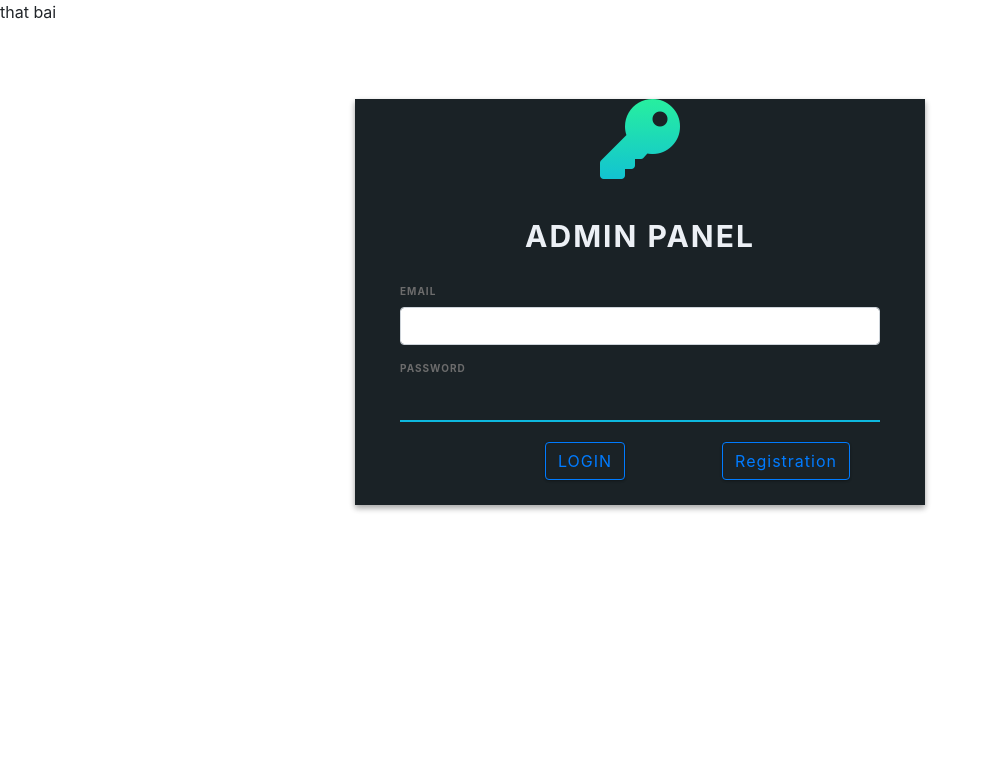
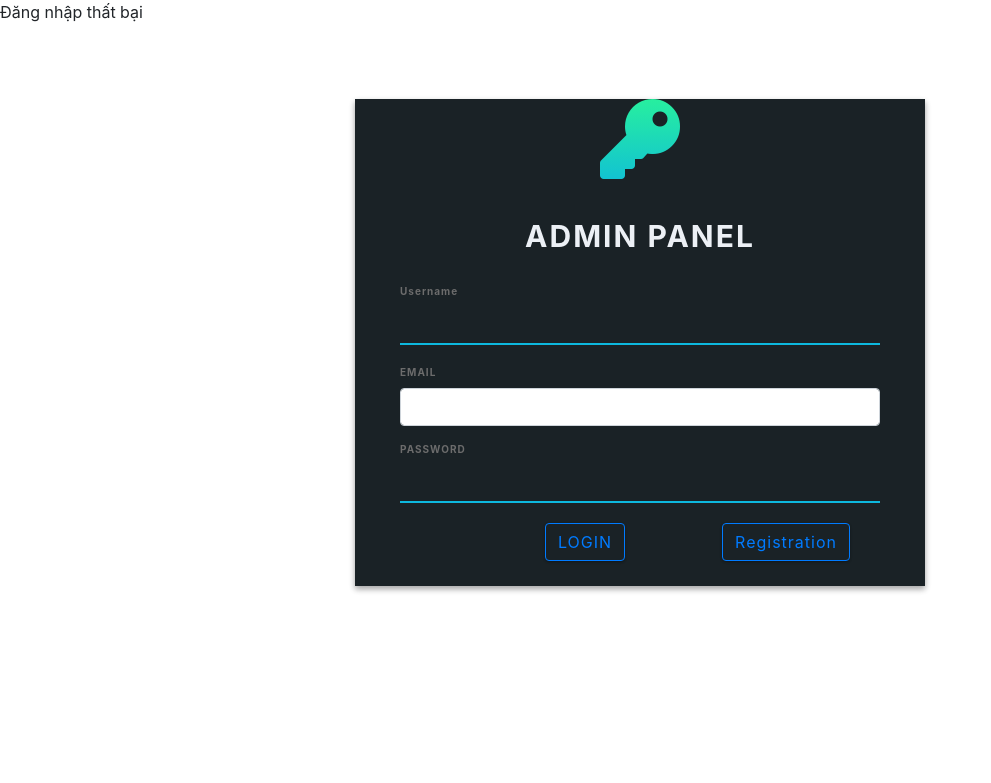
Before and after one commit to vinh333/V-QLSinhvien, a PHP site: page /login.php in a window 1280 px wide. Shown: the top 783 px of the page, without its empty margins (0-991 px from the left). Run offline with PHP 8.4, Linux system fonts and the light colour scheme; data that the repository does not hold is empty; some libraries are stand-ins or nearby versions.

Commit message:
chinh_sua

```diff
--- a/Registration.php
+++ b/Registration.php
@@ -63,7 +63,7 @@
       <h1 class="title">Get in touch</h1>
       <form action="<?php echo htmlspecialchars($_SERVER["PHP_SELF"]); ?>" method="post" enctype="multipart/form-data" class="contact-form row">
          <div class="form-field col-lg-6">
-            <input id="name" name="username" class="input-text js-input" type="text" required>
+            <input name="username" class="input-text js-input" type="text" required>
             <label class="label" for="name">Name</label>
          </div>
          <div class="form-field col-lg-6 ">
@@ -72,7 +72,7 @@
          </div>
          <div class="form-field col-lg-6 ">
             <input name="password" class="input-text js-input" type="text" required>
-            <label class="label" for="password">password</label>
+            <label class="label" for="password">PASSWORD</label>
          </div>
          <div class="form-field col-lg-12">
             <input class="submit-btn" name="submit" value="Submit" type="submit">
--- a/login.html
+++ b/login.html
@@ -31,8 +31,11 @@
                         <div class="col-lg-12 login-form">
                             <form>
                                 <div class="form-group">
+                                    <label class="form-control-label">Username</label>
+                                    <input type="text" name="username" class="form-control">
+                                </div>
+                                <div class="form-group">
                                     <label class="form-control-label">EMAIL</label>
-
                                     <input type="email" name="email" class="form-control">
                                 </div>
                                 <div class="form-group">
--- a/login.php
+++ b/login.php
@@ -1,19 +1,20 @@
 <?php
+    $username = $_POST['username'] ?? '';
     $email = $_POST['email'] ?? '';
     $password = $_POST['password'] ?? '';
 
 //ket noi csdl
     $db = mysqli_connect("localhost", "root", "", "csdl1");
 //truy van du lieu
-    $sql = "select * from users where email='$email' and password='$password' ";
+    $sql = "select * from users where username = '$username' and email='$email' and password='$password' ";
 //thuc hien truy van
 
     $rs = mysqli_query($db, $sql);
     mysqli_fetch_all($rs);
     if (mysqli_num_rows($rs) > 0) {
-        echo "dang nhap thanh cong";
+        echo "Đăng nhập thành công";
     } else {
-        echo "that bai";
+        echo "Đăng nhập thất bại";
         require_once 'login.html';
     }
 ?>
```
